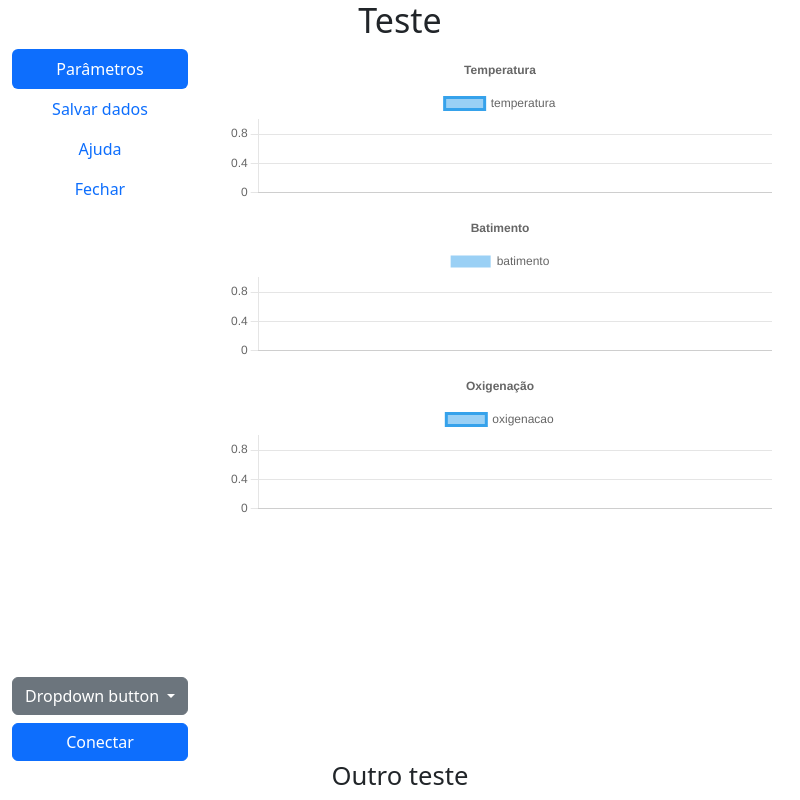
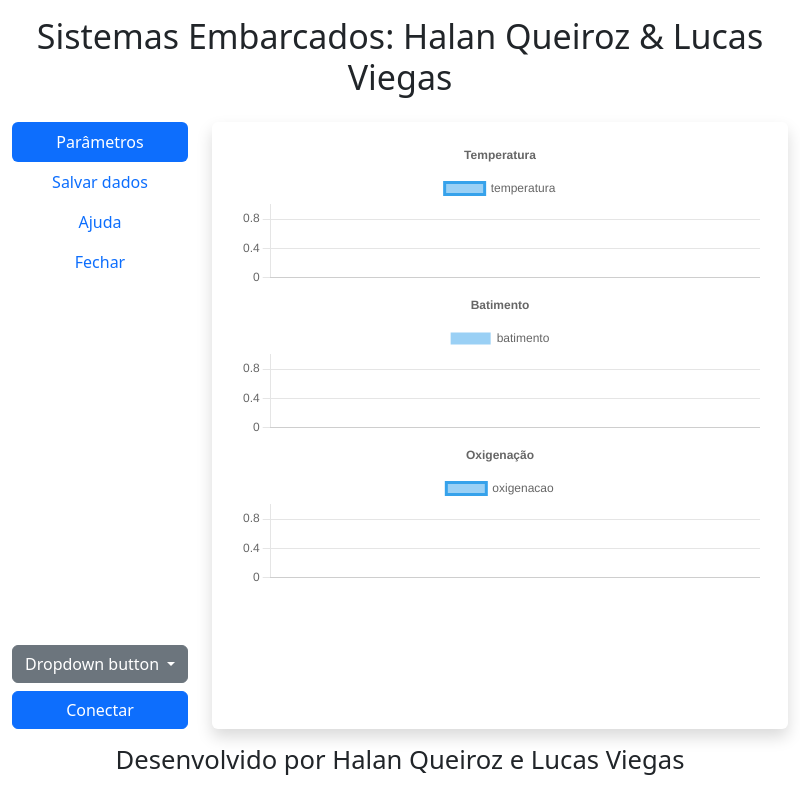
Before and after one commit to lucas-inacio/SEI_projeto2, an Electron app: page index.html in a window 800 px wide. Drawn offline with Linux system fonts and the light colour scheme; no server answers.

Commit message:
Modificações visuais

```diff
--- a/index.html
+++ b/index.html
@@ -8,8 +8,8 @@
 </head>
 <body class="vh-100">
   <div class="container-fluid vh-100 d-flex flex-column justify-content-between">
-    <header class="row text-center h-30">
-      <h1>Teste</h1>
+    <header class="row text-center h-30 mb-3 mt-3">
+      <h1>Sistemas Embarcados: Halan Queiroz & Lucas Viegas</h1>
     </header>
     <main class="row flex-fill w-80">
       <div class="col-sm-3 flex-column d-flex justify-content-between">
@@ -34,40 +34,37 @@
         </div>
       </div>
       <div class="col-sm-9">
-        <div class="tab-content">
-          <!-- <canvas>Teste</canvas> -->
-          <div tabindex="0" role="tabpanel" id="param" aria-labelledby="param-tab" class="tab-pane fade show active">
-            <div class="container-fluid h-100">
-              <div class="p-1">
+        <div class="tab-content h-100">
+          <div tabindex="0" role="tabpanel" id="param" aria-labelledby="param-tab" class="tab-pane rounded shadow p-3 fade show active h-100">
+            <div id="charts" class="container-fluid h-100">
+              <div class="chart-container">
                 <canvas id="tempCanvas"></canvas>
               </div>
-              <div class="p-1">
+              <div class="chart-container">
                 <canvas id="batimentoCanvas"></canvas>
               </div>
-              <div class="p-1">
+              <div class="chart-container">
                 <canvas id="oxiCanvas"></canvas>
               </div>
             </div>
           </div>
-          <div tabindex="0" role="tabpanel" id="salv" aria-labelledby="salv-tab" class="tab-pane fade">
+          <div tabindex="0" role="tabpanel" id="salv" aria-labelledby="salv-tab" class="tab-pane rounded shadow p-3 fade  h-100">
             <form>
               <div class="mb-3">
-                <!-- <label for="formFile" class="form-label">Escolha onde salvar</label>
-                <input class="form-control" type="file" id="formFile"> -->
                 <input id="checkFile" class="form-check-input" type="checkbox" value="">
                 <label for="checkFile" class="form-check-label">Incremental</label>
               </div>
               <button id="salvarDados" class="btn btn-primary" type="submit">Salvar</button>
             </form>
           </div>
-          <div tabindex="0" role="tabpanel" id="ajuda" aria-labelledby="ajuda-tab" class="tab-pane fade">
+          <div tabindex="0" role="tabpanel" id="ajuda" aria-labelledby="ajuda-tab" class="tab-pane rounded shadow p-3 fade h-100">
             Ajuda
           </div>
         </div>
       </div>
     </main>
-    <footer class="row text-center">
-      <h3>Outro teste</h3>
+    <footer class="row text-center mb-3 mt-3">
+      <h3>Desenvolvido por Halan Queiroz e Lucas Viegas</h3>
     </footer>
   </div>
   <div class="modal fade" id="aviso" tabindex="-1" aria-labelledby="avisoLabel" aria-hidden="true">
```
